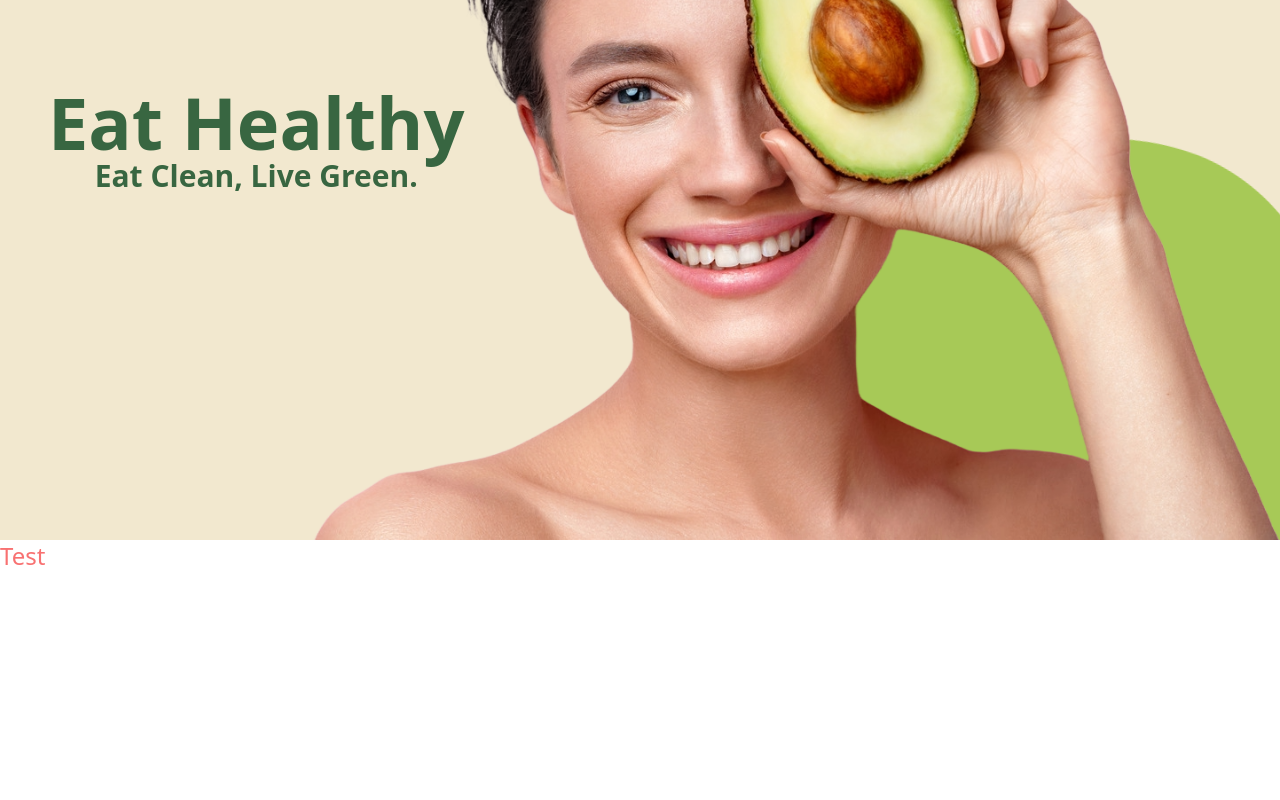
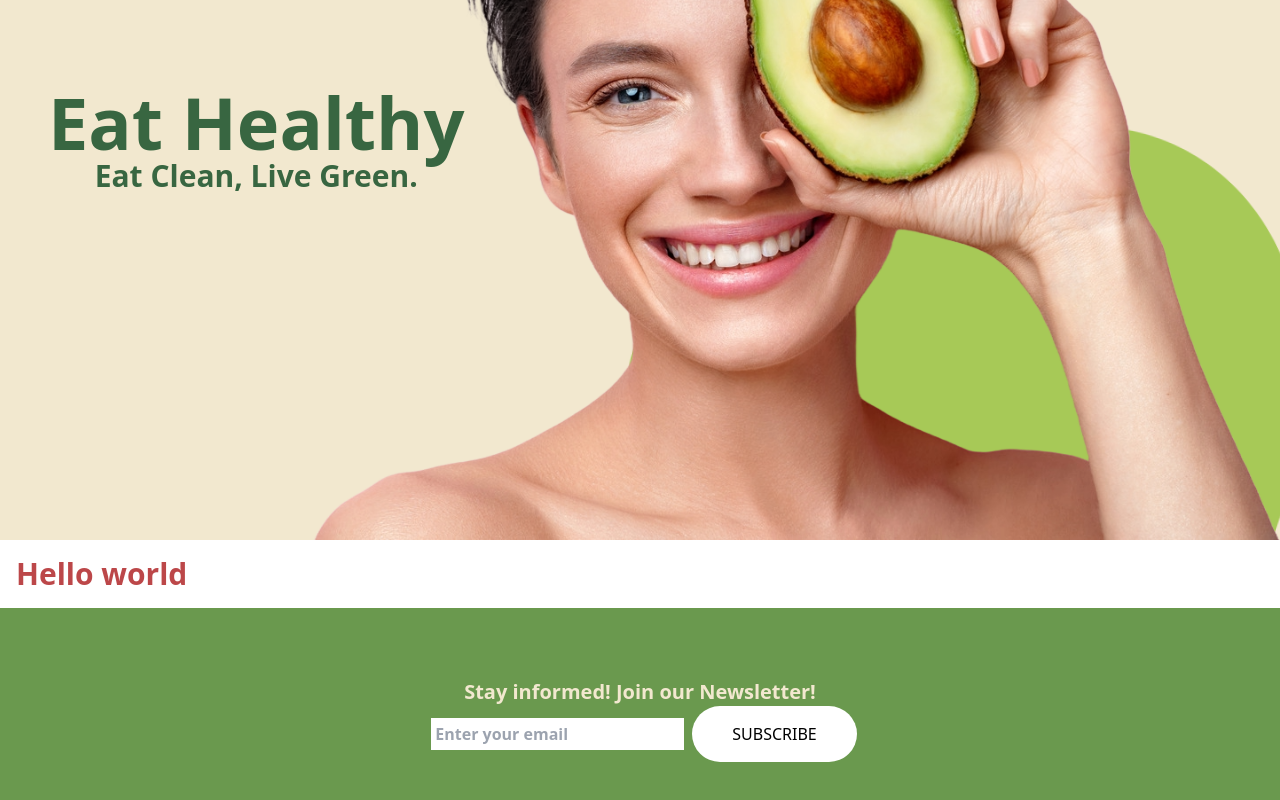
Before and after one commit to ddimkou/eat-healthy, a React (Vite) app: page / in a window 1280 px wide. Shown: the part 260-1060 px from the top of the page. Before the commit the page ends 832 px from the top, so only its background shows below. Built offline with nearby package versions, Linux system fonts and the light colour scheme.

Commit message:
newsletter

```diff
--- a/src/App.tsx
+++ b/src/App.tsx
@@ -1,11 +1,13 @@
-import Test from "./Test";
 import Hero from "./components/Hero";
+import Introduction from "./components/Introduction";
+import NewsLetter from "./components/NewsLetter";
 
 const App = () => {
   return (
     <div className="text-2xl text-red-400">
       <Hero />
-      <Test />
+      <Introduction />
+      <NewsLetter />
     </div>
   );
 };
--- /dev/null
+++ b/src/components/Introduction.tsx
@@ -0,0 +1,11 @@
+import HText from "../shared/HText";
+
+const Introduction = () => {
+  return (
+    <section className="p-4">
+      <HText>Hello world</HText>
+    </section>
+  );
+};
+
+export default Introduction;
--- /dev/null
+++ b/src/components/NewsLetter.tsx
@@ -0,0 +1,40 @@
+import React, { useState, ChangeEvent, FormEvent } from "react";
+import { buttonClasses } from "../shared/constants";
+const NewsLetter: React.FC = () => {
+  const [email, setEmail] = useState<string>("");
+
+  const handleInputChange = (e: ChangeEvent<HTMLInputElement>): void => {
+    setEmail(e.target.value);
+  };
+
+  const handleSubmit = (e: FormEvent<HTMLFormElement>): void => {
+    e.preventDefault();
+    alert(`Thank you for subscribing with ${email}`);
+  };
+
+  return (
+    <section
+      className="min-h-56 bg-meadow-green text-center text-base font-semibold
+     flex items-center justify-center"
+    >
+      <form onSubmit={handleSubmit}>
+        <label htmlFor="email" className="text-eggshell-white text-xl">
+          Stay informed! Join our Newsletter!
+        </label>
+        <br />
+        <input
+          type="email"
+          id="email"
+          value={email}
+          onChange={handleInputChange}
+          placeholder="Enter your email"
+          required
+          className="p-1 m-2 text-black"
+        />
+        <input type="submit" value="Subscribe" className={`${buttonClasses}`} />
+      </form>
+    </section>
+  );
+};
+
+export default NewsLetter;
--- a/src/components/Test.tsx
+++ /dev/null
@@ -1,7 +0,0 @@
-import React from "react";
-
-const Test = () => {
-  return <div>Test</div>;
-};
-
-export default Test;
--- /dev/null
+++ b/src/shared/HText.tsx
@@ -0,0 +1,13 @@
+type Props = {
+  children: React.ReactNode;
+};
+
+const HText = ({ children }: Props) => {
+  return (
+    <h2 className="text-2xl sm:text-3xl font-bold text-center sm:text-left text-cranberry-red">
+      {children}
+    </h2>
+  );
+};
+
+export default HText;
--- /dev/null
+++ b/src/shared/constants.ts
@@ -0,0 +1,34 @@
+// Button
+export const buttonClasses = `
+  relative
+  text-base
+  uppercase
+  no-underline
+  py-4
+  px-10
+  inline-block
+  rounded-full
+  transition-all
+  border-none
+  font-inherit
+  font-medium
+  text-black
+  bg-white
+  hover:-translate-y-1
+  hover:shadow-md
+  active:translate-y-0.5
+  active:shadow-sm
+  after:content-[""]
+  after:inline-block
+  after:h-full
+  after:w-full
+  after:rounded-full
+  after:absolute
+  after:top-0
+  after:left-0
+  after:z-[-1]
+  after:transition-all
+  after:bg-white
+  hover:after:scale-[1.6]
+  hover:after:opacity-0
+`;
```
Also changed, not shown: src/components/Hero.tsx (+0 -21 lines).
